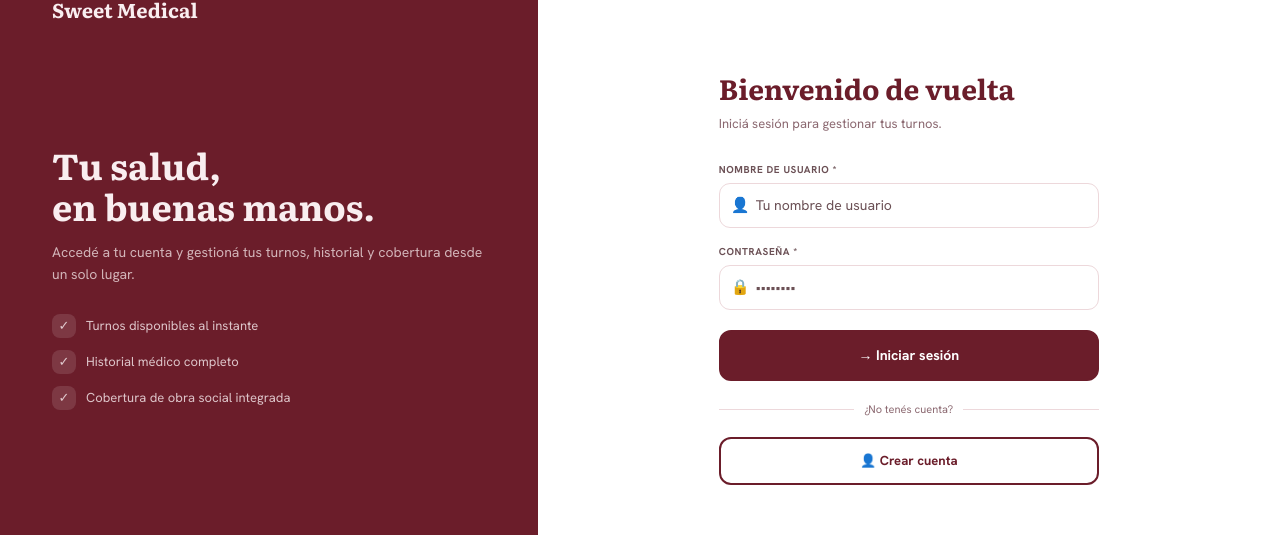
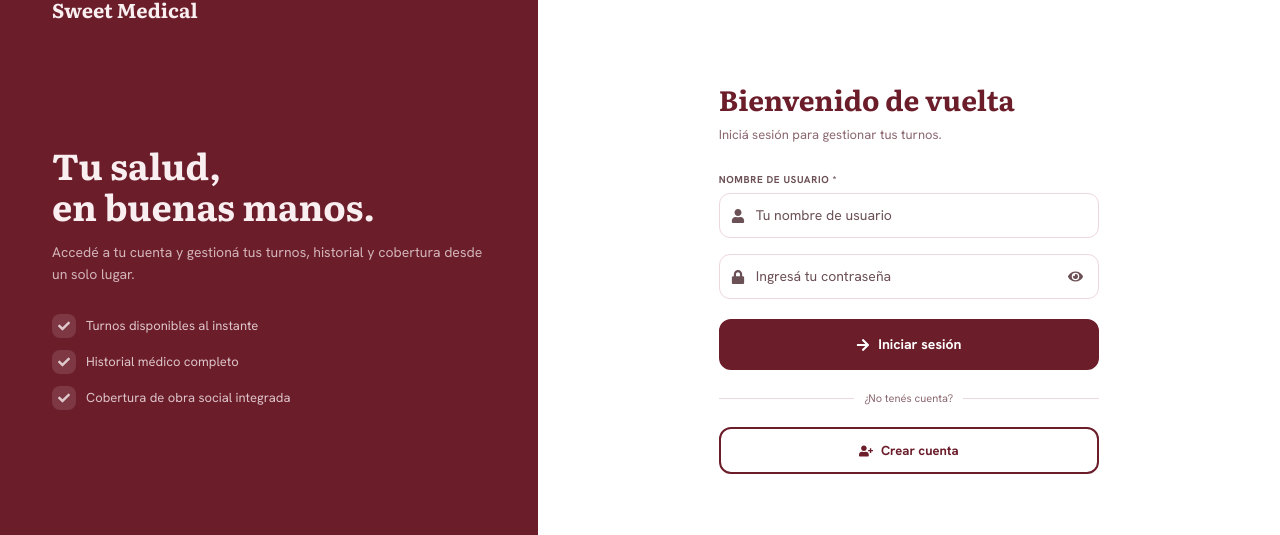
Before and after one commit to valenap-utn/sweet-medical-utn-2026, a Next.js app in the folder frontend/: page /login in a window 1280 px wide. Shown: the part 126-661 px from the top of the page. Built offline with nearby package versions, Linux system fonts and the light colour scheme; no server answers.

Commit message:
feat(login): password e icons - Ahora se puede previsualizar la password, si se desea - Adios emojis

```diff
--- a/frontend/src/app/login/page.js
+++ b/frontend/src/app/login/page.js
@@ -1,44 +1,114 @@
 "use client";
-import { useState } from "react";
+import {useState} from "react";
 import Link from "next/link";
-import { useRouter } from "next/navigation";
-import { useAuth } from "@/context/AuthContext";
-import { getApiErrorMessage } from "@/lib/api";
+import {useRouter} from "next/navigation";
+import {useAuth} from "@/context/AuthContext";
+import {getApiErrorMessage} from "@/lib/api";
 import Alert from "@/components/ui/Alert";
 import Spinner from "@/components/ui/Spinner";
-import { RolUsuario } from "@/lib/roles";
+import {RolUsuario} from "@/lib/roles";
+import {
+    FaArrowRight,
+    FaCheck,
+    FaEye,
+    FaEyeSlash,
+    FaLock,
+    FaUser,
+    FaUserPlus,
+} from "react-icons/fa";
 
 const S = {
-  label: { fontSize: 10, fontWeight: 700, textTransform: "uppercase", letterSpacing: ".06em", color: "var(--on-surf-v)", display: "block", marginBottom: 6 },
-  inputWrap: { position: "relative" },
-  icon: { position: "absolute", left: 12, top: "50%", transform: "translateY(-50%)", fontSize: 15, color: "var(--on-surf-v)", pointerEvents: "none" },
-  input: { width: "100%", padding: "11px 13px 11px 36px", borderRadius: 11, border: "1.5px solid var(--outline-v)", background: "#fff", color: "var(--on-surf)", fontSize: 14, fontFamily: "'Hanken Grotesk',system-ui,sans-serif", outline: "none", transition: "border .2s" },
+    label: {
+        fontSize: 10,
+        fontWeight: 700,
+        textTransform: "uppercase",
+        letterSpacing: ".06em",
+        color: "var(--on-surf-v)",
+        display: "block",
+        marginBottom: 6
+    },
+
+    inputWrap: {position: "relative"},
+
+    input: {
+        width: "100%",
+        padding: "11px 13px 11px 36px",
+        borderRadius: 11,
+        border: "1.5px solid var(--outline-v)",
+        background: "#fff",
+        color: "var(--on-surf)",
+        fontSize: 14,
+        fontFamily: "'Hanken Grotesk',system-ui,sans-serif",
+        outline: "none",
+        transition: "border .2s"
+    },
+
+    icon: {
+        position: "absolute",
+        left: 12,
+        top: "50%",
+        transform: "translateY(-50%)",
+        color: "var(--on-surf-v)",
+        pointerEvents: "none",
+        display: "flex",
+        alignItems: "center",
+    },
+
+    inputPassword: {
+        width: "100%",
+        padding: "11px 42px 11px 36px",
+        borderRadius: 11,
+        border: "1.5px solid var(--outline-v)",
+        background: "#fff",
+        color: "var(--on-surf)",
+        fontSize: 14,
+        fontFamily: "'Hanken Grotesk',system-ui,sans-serif",
+        outline: "none",
+        transition: "border .2s",
+    },
+
+    eyeButton: {
+        position: "absolute",
+        right: 10,
+        top: "50%",
+        transform: "translateY(-50%)",
+        border: "none",
+        background: "transparent",
+        color: "var(--on-surf-v)",
+        cursor: "pointer",
+        padding: 6,
+        display: "flex",
+        alignItems: "center",
+        justifyContent: "center",
+    },
 };
 
 export default function LoginPage() {
     const router = useRouter();
-  const { login } = useAuth();
-  const [form, setForm]     = useState({ nombreUsuario: "", password: "" });
+    const {login} = useAuth();
+    const [form, setForm] = useState({nombreUsuario: "", password: ""});
     const [errors, setErrors] = useState({});
     const [apiError, setApiError] = useState("");
-  const [loading, setLoading]   = useState(false);
+    const [loading, setLoading] = useState(false);
+    const [mostrarPassword, setMostrarPassword] = useState(false);
 
     const handleChange = (e) => {
-    const { name, value } = e.target;
-    setForm((f) => ({ ...f, [name]: value }));
-    setErrors((errs) => ({ ...errs, [name]: undefined }));
+        const {name, value} = e.target;
+        setForm((f) => ({...f, [name]: value}));
+        setErrors((errs) => ({...errs, [name]: undefined}));
     };
 
     const validate = () => {
         const errs = {};
         if (!form.nombreUsuario.trim()) errs.nombreUsuario = "Ingresá tu nombre de usuario.";
-    if (!form.password)             errs.password = "Ingresá tu contraseña.";
+        if (!form.password) errs.password = "Ingresá tu contraseña.";
         setErrors(errs);
         return Object.keys(errs).length === 0;
     };
 
     const handleSubmit = async (e) => {
-    e.preventDefault(); setApiError("");
+        e.preventDefault();
+        setApiError("");
         if (!validate()) return;
         setLoading(true);
         try {
@@ -64,62 +134,191 @@ export default function LoginPage() {
     };
 
     return (
-    <div className="login-layout" style={{ minHeight: "calc(100vh - 140px)", display: "flex" }}>
+        <div className="login-layout" style={{minHeight: "calc(100vh - 140px)", display: "flex"}}>
             {/* Left panel */}
-      <div className="login-side-panel" style={{ width: "clamp(220px,42%,45%)", background: "var(--p)", padding: "clamp(28px,5vw,48px) clamp(24px,5vw,52px)", display: "flex", flexDirection: "column", justifyContent: "space-between" }}>
-        <div style={{ fontFamily: "'Literata', serif", fontSize: 20, fontWeight: 700, color: "var(--p-fixed)" }}>Sweet Medical</div>
+            <div className="login-side-panel" style={{
+                width: "clamp(220px,42%,45%)",
+                background: "var(--p)",
+                padding: "clamp(28px,5vw,48px) clamp(24px,5vw,52px)",
+                display: "flex",
+                flexDirection: "column",
+                justifyContent: "space-between"
+            }}>
+                <div style={{
+                    fontFamily: "'Literata', serif",
+                    fontSize: 20,
+                    fontWeight: 700,
+                    color: "var(--p-fixed)"
+                }}>Sweet Medical
+                </div>
                 <div>
-          <h2 style={{ fontFamily: "'Literata', serif", fontSize: 36, fontWeight: 700, color: "var(--p-fixed)", lineHeight: 1.15, marginBottom: 14 }}>Tu salud,<br />en buenas manos.</h2>
-          <p style={{ fontSize: 14, color: "rgba(249,238,240,.72)", lineHeight: 1.6, marginBottom: 28 }}>Accedé a tu cuenta y gestioná tus turnos, historial y cobertura desde un solo lugar.</p>
-          {["Turnos disponibles al instante","Historial médico completo","Cobertura de obra social integrada"].map((f) => (
-            <div key={f} style={{ display: "flex", alignItems: "center", gap: 10, fontSize: 13, color: "rgba(249,238,240,.8)", marginBottom: 12 }}>
-              <div style={{ width: 24, height: 24, borderRadius: 8, background: "rgba(255,255,255,.12)", display: "flex", alignItems: "center", justifyContent: "center", flexShrink: 0 }}>✓</div>
+                    <h2 style={{
+                        fontFamily: "'Literata', serif",
+                        fontSize: 36,
+                        fontWeight: 700,
+                        color: "var(--p-fixed)",
+                        lineHeight: 1.15,
+                        marginBottom: 14
+                    }}>Tu salud,<br/>en buenas manos.</h2>
+                    <p style={{fontSize: 14, color: "rgba(249,238,240,.72)", lineHeight: 1.6, marginBottom: 28}}>Accedé
+                        a tu cuenta y gestioná tus turnos, historial y cobertura desde un solo lugar.</p>
+                    {["Turnos disponibles al instante", "Historial médico completo", "Cobertura de obra social integrada"].map((f) => (
+                        <div key={f} style={{
+                            display: "flex",
+                            alignItems: "center",
+                            gap: 10,
+                            fontSize: 13,
+                            color: "rgba(249,238,240,.8)",
+                            marginBottom: 12
+                        }}>
+                            <div style={{
+                                width: 24,
+                                height: 24,
+                                borderRadius: 8,
+                                background: "rgba(255,255,255,.12)",
+                                display: "flex",
+                                alignItems: "center",
+                                justifyContent: "center",
+                                flexShrink: 0
+                            }}>
+                                <FaCheck size={12} />
+                            </div>
                             {f}
                         </div>
                     ))}
                 </div>
-        <div style={{ fontSize: 11, color: "rgba(249,238,240,.35)" }}>© 2024 Sweet Medical · UTN FRBA</div>
+                <div style={{fontSize: 11, color: "rgba(249,238,240,.35)"}}>© 2024 Sweet Medical · UTN FRBA</div>
             </div>
 
             {/* Right panel */}
-      <div style={{ flex: 1, display: "flex", alignItems: "center", justifyContent: "center", padding: "clamp(28px,5vw,48px) clamp(24px,5vw,52px)", background: "#fff" }}>
-        <div style={{ width: "100%", maxWidth: 380 }}>
-          <h1 style={{ fontFamily: "'Literata', serif", fontSize: 28, fontWeight: 700, color: "var(--p)", marginBottom: 5 }}>Bienvenido de vuelta</h1>
-          <p style={{ fontSize: 13, color: "var(--secondary)", marginBottom: 28 }}>Iniciá sesión para gestionar tus turnos.</p>
+            <div style={{
+                flex: 1,
+                display: "flex",
+                alignItems: "center",
+                justifyContent: "center",
+                padding: "clamp(28px,5vw,48px) clamp(24px,5vw,52px)",
+                background: "#fff"
+            }}>
+                <div style={{width: "100%", maxWidth: 380}}>
+                    <h1 style={{
+                        fontFamily: "'Literata', serif",
+                        fontSize: 28,
+                        fontWeight: 700,
+                        color: "var(--p)",
+                        marginBottom: 5
+                    }}>Bienvenido de vuelta</h1>
+                    <p style={{fontSize: 13, color: "var(--secondary)", marginBottom: 28}}>Iniciá sesión para gestionar
+                        tus turnos.</p>
 
-          <form onSubmit={handleSubmit} style={{ display: "flex", flexDirection: "column", gap: 16 }} noValidate>
+                    <form onSubmit={handleSubmit} style={{display: "flex", flexDirection: "column", gap: 16}}
+                          noValidate>
                         {apiError && <Alert type="error">{apiError}</Alert>}
 
                         <div>
                             <span style={S.label}>Nombre de usuario *</span>
                             <div style={S.inputWrap}>
-                <span style={S.icon}>👤</span>
-                <input name="nombreUsuario" type="text" autoComplete="username" placeholder="Tu nombre de usuario" value={form.nombreUsuario} onChange={handleChange} style={{ ...S.input, borderColor: errors.nombreUsuario ? "#991b1b" : "var(--outline-v)" }} />
+                                <span style={S.icon}>
+                                    <FaUser size={14}/>
+                                </span>
+                                <input name="nombreUsuario" type="text" autoComplete="username"
+                                       placeholder="Tu nombre de usuario" value={form.nombreUsuario}
+                                       onChange={handleChange} style={{
+                                    ...S.input,
+                                    borderColor: errors.nombreUsuario ? "#991b1b" : "var(--outline-v)"
+                                }}/>
                             </div>
-              {errors.nombreUsuario && <p style={{ fontSize: 11, color: "#991b1b", marginTop: 4 }}>{errors.nombreUsuario}</p>}
+                            {errors.nombreUsuario &&
+                                <p style={{fontSize: 11, color: "#991b1b", marginTop: 4}}>{errors.nombreUsuario}</p>}
                         </div>
 
-            <div>
+                        {/*<div>
                             <span style={S.label}>Contraseña *</span>
                             <div style={S.inputWrap}>
                                 <span style={S.icon}>🔒</span>
-                <input name="password" type="password" autoComplete="current-password" placeholder="••••••••" value={form.password} onChange={handleChange} style={{ ...S.input, borderColor: errors.password ? "#991b1b" : "var(--outline-v)" }} />
+                                <input name="password" type="password" autoComplete="current-password"
+                                       placeholder="••••••••" value={form.password} onChange={handleChange} style={{
+                                    ...S.input,
+                                    borderColor: errors.password ? "#991b1b" : "var(--outline-v)"
+                                }}/>
                             </div>
-              {errors.password && <p style={{ fontSize: 11, color: "#991b1b", marginTop: 4 }}>{errors.password}</p>}
+                            {errors.password &&
+                                <p style={{fontSize: 11, color: "#991b1b", marginTop: 4}}>{errors.password}</p>}
+                        </div>*/}
+
+                        <div style={S.inputWrap}>
+                              <span style={S.icon}>
+                                <FaLock size={14}/>
+                              </span>
+
+                            <input
+                                name="password"
+                                type={mostrarPassword ? "text" : "password"}
+                                autoComplete="current-password"
+                                placeholder="Ingresá tu contraseña"
+                                value={form.password}
+                                onChange={handleChange}
+                                style={{
+                                    ...S.inputPassword,
+                                    borderColor: errors.password ? "#991b1b" : "var(--outline-v)",
+                                }}
+                            />
+
+                            <button
+                                type="button"
+                                onClick={() => setMostrarPassword((v) => !v)}
+                                aria-label={mostrarPassword ? "Ocultar contraseña" : "Mostrar contraseña"}
+                                style={S.eyeButton}
+                            >
+                                {mostrarPassword ? <FaEyeSlash size={15}/> : <FaEye size={15}/>}
+                            </button>
                         </div>
 
-            <button type="submit" disabled={loading} style={{ width: "100%", padding: "13px 0", background: "var(--p)", color: "#fff", fontWeight: 700, borderRadius: 12, fontSize: 14, border: "2px solid var(--p)", cursor: loading ? "not-allowed" : "pointer", display: "flex", alignItems: "center", justifyContent: "center", gap: 8, fontFamily: "inherit", opacity: loading ? .7 : 1, marginTop: 4 }}>
-              {loading ? <Spinner size={16} /> : "→"} {loading ? "Ingresando..." : "Iniciar sesión"}
+                        <button type="submit" disabled={loading} style={{
+                            width: "100%",
+                            padding: "13px 0",
+                            background: "var(--p)",
+                            color: "#fff",
+                            fontWeight: 700,
+                            borderRadius: 12,
+                            fontSize: 14,
+                            border: "2px solid var(--p)",
+                            cursor: loading ? "not-allowed" : "pointer",
+                            display: "flex",
+                            alignItems: "center",
+                            justifyContent: "center",
+                            gap: 8,
+                            fontFamily: "inherit",
+                            opacity: loading ? .7 : 1,
+                            marginTop: 4
+                        }}>
+                            {/*{loading ? <Spinner size={16}/> : "→"} {loading ? "Ingresando..." : "Iniciar sesión"}*/}
+                            {loading ? <Spinner size={16} /> : <FaArrowRight size={14} />}
+                            {loading ? "Ingresando..." : "Iniciar sesión"}
                         </button>
 
-            <div style={{ display: "flex", alignItems: "center", gap: 10, margin: "4px 0" }}>
-              <div style={{ flex: 1, borderTop: "1px solid var(--outline-v)" }} />
-              <span style={{ fontSize: 11, color: "var(--secondary)" }}>¿No tenés cuenta?</span>
-              <div style={{ flex: 1, borderTop: "1px solid var(--outline-v)" }} />
+                        <div style={{display: "flex", alignItems: "center", gap: 10, margin: "4px 0"}}>
+                            <div style={{flex: 1, borderTop: "1px solid var(--outline-v)"}}/>
+                            <span style={{fontSize: 11, color: "var(--secondary)"}}>¿No tenés cuenta?</span>
+                            <div style={{flex: 1, borderTop: "1px solid var(--outline-v)"}}/>
                         </div>
 
-            <Link href="/registro" style={{ display: "flex", alignItems: "center", justifyContent: "center", minHeight: 44, gap: 8, padding: "12px 0", background: "transparent", border: "2px solid var(--p)", color: "var(--p)", fontWeight: 700, borderRadius: 12, fontSize: 13, textDecoration: "none" }}>
-              👤 Crear cuenta
+                        <Link href="/registro" style={{
+                            display: "flex",
+                            alignItems: "center",
+                            justifyContent: "center",
+                            minHeight: 44,
+                            gap: 8,
+                            padding: "12px 0",
+                            background: "transparent",
+                            border: "2px solid var(--p)",
+                            color: "var(--p)",
+                            fontWeight: 700,
+                            borderRadius: 12,
+                            fontSize: 13,
+                            textDecoration: "none"
+                        }}>
+                            <FaUserPlus size={14} />
+                            Crear cuenta
                         </Link>
                     </form>
                 </div>
```
Lines whose indentation alone changed are shown as unchanged.
